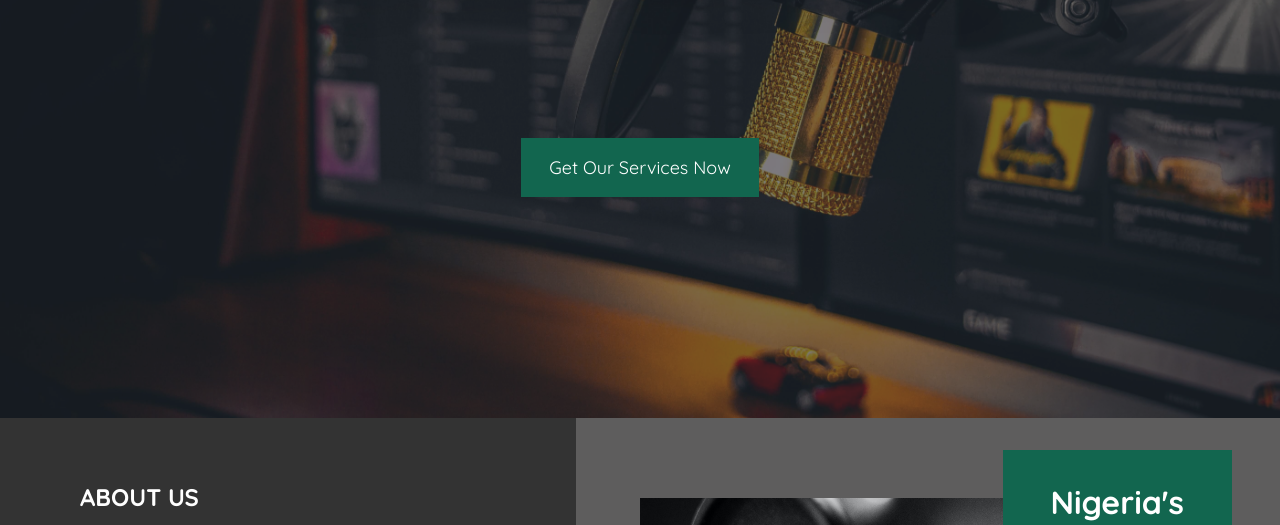
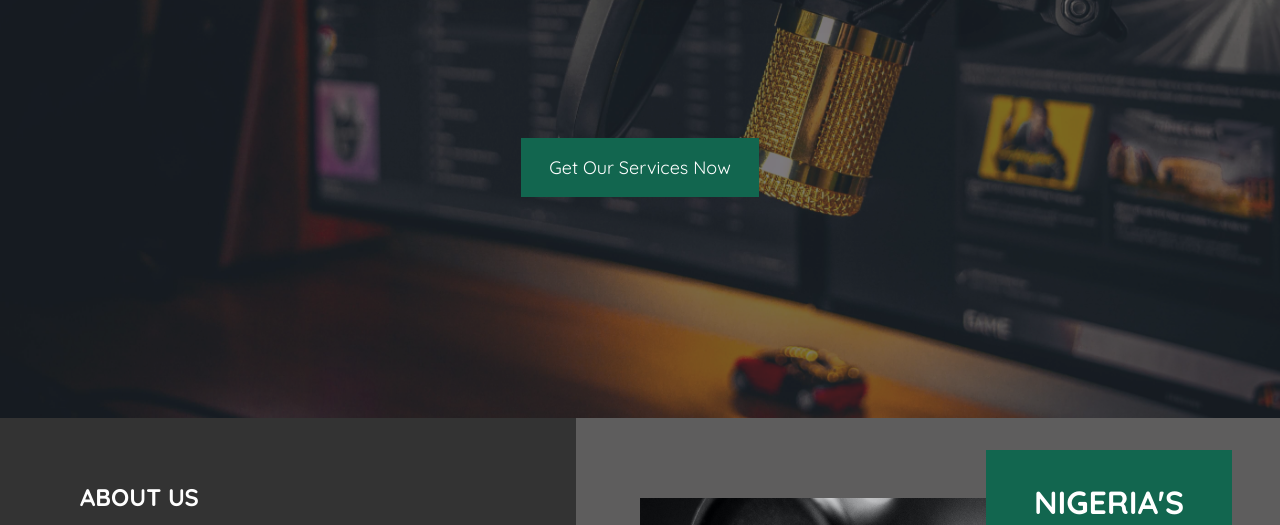
Before and after one commit to codewith-Joseph/great-minds-international-communications, a website built with Vite: page index.html in a window 1280 px wide. Shown: the part 382-907 px from the top of the page. Built offline with nearby package versions, Linux system fonts and the light colour scheme.

Commit message:
Updated the text on the number 1 div

```diff
--- a/style.css
+++ b/style.css
@@ -207,6 +207,11 @@
   margin-right: 3rem;
   text-align: center;
 }
+
+.about-bg-darker > div > h1 {
+  text-transform: uppercase;
+}
+
 .about-bg-darker > div img {
   width: 6.25rem;
   height: 6.25rem;
```
